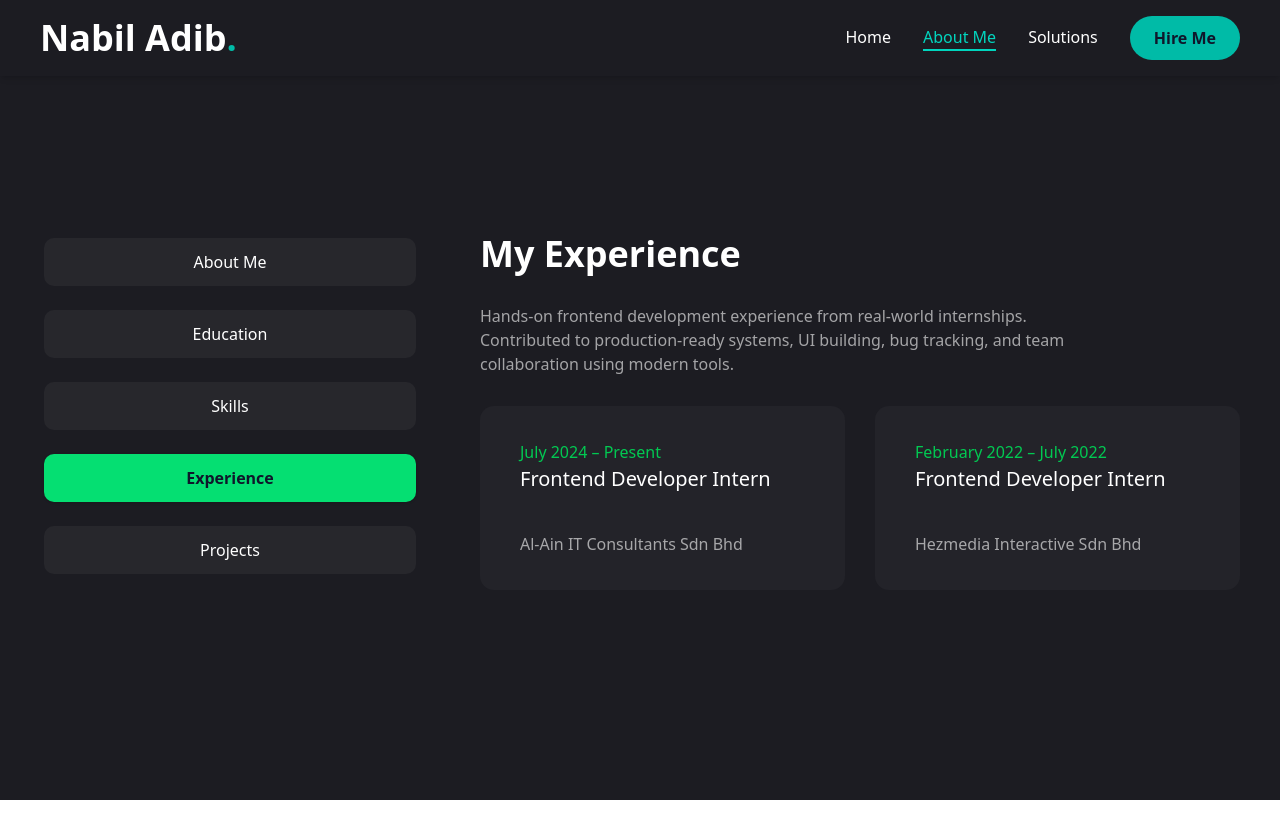
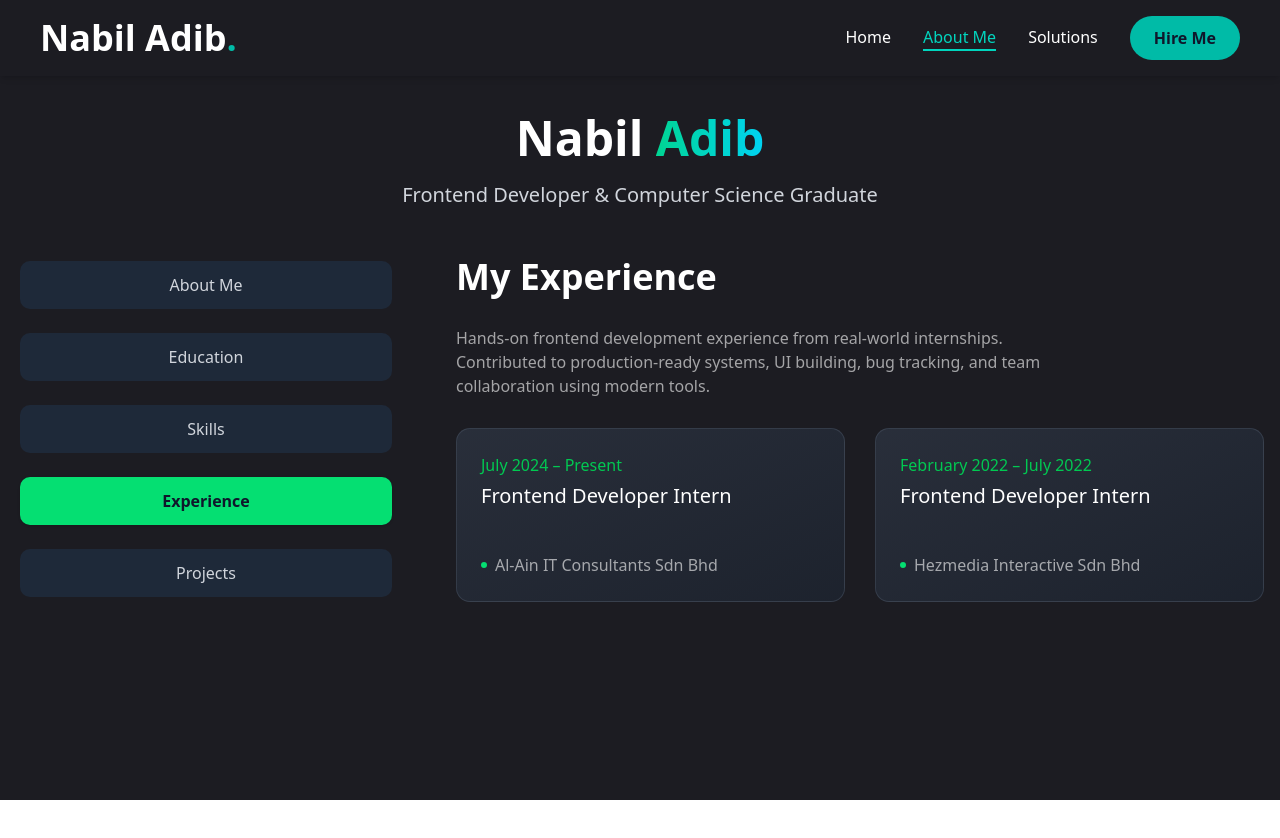
Before and after one commit to nebneb97/nabil-portfolio, a Next.js app: page /resume in a window 1280 px wide. Shown: the top 838 px of the page. Built offline with nearby package versions, Linux system fonts and the light colour scheme.

Commit message:
change layout style to resume page

```diff
--- a/app/page.jsx
+++ b/app/page.jsx
@@ -10,7 +10,7 @@ import HomeResumeProjects from "@/components/HomeResumeProjects";
 const Home = () => {
   return (
     <section className="m:max-h-screen flex items-center justify-center">
-      <div className="container mx-auto h-full px-4 xl:px-30 xl:mt-10">
+      <div className="container mx-auto h-full px-4 xl:px-30 xl:mt-15">
         <div className="flex flex-col xl:flex-row items-center justify-between gap-12 xl:gap-15 py-8 xl:py-15">
           {/*Text*/}
           <div className="text-center xl:text-left order-2 xl:order-none space-y-4">
--- a/app/resume/page.jsx
+++ b/app/resume/page.jsx
@@ -1,7 +1,6 @@
 "use client";
 
 import { FaHtml5, FaCss3, FaJs, FaReact, FaNodeJs } from "react-icons/fa";
-
 import {
   SiNextdotjs,
   SiTailwindcss,
@@ -10,8 +9,19 @@ import {
   SiFlutter,
   SiTypescript,
 } from "react-icons/si";
+import { motion } from "framer-motion";
+import Link from "next/link";
+import { Tabs, TabsContent, TabsList, TabsTrigger } from "@/components/ui/tabs";
+import {
+  Tooltip,
+  TooltipProvider,
+  TooltipTrigger,
+  TooltipContent,
+} from "@/components/ui/tooltip";
+import { ScrollArea } from "@/components/ui/scroll-area";
+import { Button } from "@/components/ui/button";
 
-//resume data
+// Resume data
 const about = {
   title: "About Me",
   description:
@@ -26,7 +36,6 @@ const about = {
   ],
 };
 
-//experience data
 const experience = {
   icon: "/assets/resume/badge.svg",
   title: "My Experience",
@@ -46,10 +55,9 @@ const experience = {
   ],
 };
 
-//education data
 const education = {
   icon: "/assets/resume/cap.svg",
-  title: "My education",
+  title: "My Education",
   description:
     "Completed a Computer Science degree specializing in Netcentric Computing. Coursework covered web/mobile development, cybersecurity, and network systems.",
   items: [
@@ -67,9 +75,8 @@ const education = {
   ],
 };
 
-//skills data
 const skills = {
-  title: "My skills",
+  title: "My Skills",
   description:
     "Experienced with modern web and mobile development tools. Skilled in frontend architecture, UI frameworks, and collaborative development workflows.",
   skillList: [
@@ -82,21 +89,34 @@ const skills = {
     { icon: <FaNodeJs />, name: "Node.js" },
     { icon: <SiFirebase />, name: "Firebase" },
     { icon: <SiPrisma />, name: "Prisma" },
+    { icon: <SiFlutter />, name: "Flutter" },
+    { icon: <SiTypescript />, name: "TypeScript" },
   ],
 };
 
-import { Tabs, TabsContent, TabsList, TabsTrigger } from "@/components/ui/tabs";
-
-import {
-  Tooltip,
-  TooltipProvider,
-  TooltipTrigger,
-  TooltipContent,
-} from "@/components/ui/tooltip";
-import { ScrollArea } from "@/components/ui/scroll-area";
-import { Button } from "@/components/ui/button";
-import Link from "next/link";
-import { motion } from "framer-motion";
+const projects = [
+  {
+    title: "Cloud-based Software Testing Platform",
+    description:
+      "A platform to request and manage software testing tasks with real-time status and role-based control.",
+    technologies: [
+      <SiNextdotjs title="Next.js" key="nextjs" />,
+      <FaReact title="React" key="react" />,
+      <SiPrisma title="Prisma" key="prisma" />,
+      <SiTailwindcss title="Tailwind CSS" key="tailwind" />,
+      <SiTypescript title="TypeScript" key="ts" />,
+    ],
+  },
+  {
+    title: "Equip&Go Rental App",
+    description:
+      "A mobile app for renting outdoor activity equipment based on user location and availability.",
+    technologies: [
+      <SiFlutter title="Flutter" key="flutter" />,
+      <SiFirebase title="Firebase" key="firebase" />,
+    ],
+  },
+];
 
 const Resume = () => {
   return (
@@ -104,26 +124,50 @@ const Resume = () => {
       initial={{ opacity: 0 }}
       animate={{
         opacity: 1,
-        transition: { delay: 2.4, duration: 0.4, ease: "easeIn" },
+        transition: { delay: 0.2, duration: 0.2, ease: "easeIn" },
       }}
-      className="min-h-[90vh] flex items-center justify-center py-12 xl:py-0 px-4 xl:px-10 xl:mt-40"
+      className="min-h-screen  from-gray-900 via-gray-800 to-emerald-900/20 py-8"
     >
-      <div className="container mx-">
+      <div className="lg:mt-20 container mx-auto px-4 max-w-7xl">
+        {/* Header Section */}
+        <div className="text-center mb-12">
+          <h1 className="text-4xl md:text-5xl font-bold text-white mb-4">
+            Nabil <span className="text-transparent bg-clip-text bg-gradient-to-r from-emerald-400 to-cyan-400">Adib</span>
+          </h1>
+          <p className="text-xl text-gray-300 mb-6">Frontend Developer & Computer Science Graduate</p>
+        </div>
+
+        {/* Navigation Tabs */}
         <Tabs
           defaultValue="experience"
           className="flex flex-col xl:flex-row gap-[60px]"
         >
           <TabsList className="flex flex-col w-full max-w-[380px] mx-auto xl:mx-0 gap-6">
-            <TabsTrigger value="about">About Me</TabsTrigger>
-            <TabsTrigger value="education">Education</TabsTrigger>
-            <TabsTrigger value="skills">Skills</TabsTrigger>
-            <TabsTrigger value="experience">Experience</TabsTrigger>
-            <TabsTrigger value="projects">Projects</TabsTrigger>
+            <TabsTrigger value="about"
+              className="bg-gray-800 text-gray-300 hover:bg-gray-700 hover:text-white px-6 py-3 rounded-lg font-medium transition-all duration-300">
+              About Me
+            </TabsTrigger>
+            <TabsTrigger value="education"
+              className="bg-gray-800 text-gray-300 hover:bg-gray-700 hover:text-white px-6 py-3 rounded-lg font-medium transition-all duration-300">
+              Education
+            </TabsTrigger>
+            <TabsTrigger value="skills"
+              className="bg-gray-800 text-gray-300 hover:bg-gray-700 hover:text-white px-6 py-3 rounded-lg font-medium transition-all duration-300">
+              Skills
+            </TabsTrigger>
+            <TabsTrigger value="experience"
+              className="bg-gray-800 text-gray-300 hover:bg-gray-700 hover:text-white px-6 py-3 rounded-lg font-medium transition-all duration-300">
+              Experience
+            </TabsTrigger>
+            <TabsTrigger value="projects"
+              className="bg-gray-800 text-gray-300 hover:bg-gray-700 hover:text-white px-6 py-3 rounded-lg font-medium transition-all duration-300">
+              Projects
+            </TabsTrigger>
           </TabsList>
 
-          {/*content*/}
+          {/* Content */}
           <div className="min-h-[70vh] w-full">
-            {/* experience */}
+            {/* Experience */}
             <TabsContent value="experience" className="w-full">
               <div className="flex flex-col gap-[30px] text-center xl:text-left">
                 <h3 className="text-4xl font-bold">{experience.title}</h3>
@@ -132,11 +176,10 @@ const Resume = () => {
                 </p>
                 <ScrollArea className="h-[400px]">
                   <ul className="grid grid-cols-1 lg:grid-cols-2 gap-[30px]">
-                    {experience.items.map((item, index) => {
-                      return (
+                    {experience.items.map((item, index) => (
                       <li
                         key={index}
-                          className="bg-[#232329] h-[184px] py-6 px-10 rounded-xl flex flex-col justify-center items-center lg:items-start gap-1"
+                        className="bg-gradient-to-br from-gray-700/50 to-gray-800/50 rounded-xl p-6 border border-gray-600/50 flex flex-col justify-center items-center lg:items-start gap-2"
                       >
                         <span className="text-green-500">
                           {item.duration}
@@ -144,20 +187,18 @@ const Resume = () => {
                         <h3 className="text-xl max-w-[260px] min-h-[60px] text-center lg:text-left">
                           {item.position}
                         </h3>
-                          <div>
-                            {/*dot*/}
-                            <span className="w-[6px] h-[6px] rounded-full bg-green-400"></span>
+                        <div className="flex items-center gap-2">
+                          <span className="w-[6px] h-[6px] rounded-full bg-green-400" />
                           <p className="text-white/60">{item.company}</p>
                         </div>
                       </li>
-                      );
-                    })}
+                    ))}
                   </ul>
                 </ScrollArea>
               </div>
             </TabsContent>
 
-            {/*projects */}
+            {/* Projects */}
             <TabsContent value="projects" className="w-full">
               <div className="flex flex-col gap-[30px] text-center xl:text-left">
                 <h3 className="text-4xl font-bold">Projects</h3>
@@ -166,40 +207,24 @@ const Resume = () => {
                   internships and academic work.
                 </p>
                 <ul className="grid grid-cols-1 lg:grid-cols-2 gap-[30px]">
-                  <li className="bg-[#232329] p-6 rounded-xl flex flex-col gap-4">
+                  {projects.map((project, idx) => (
+                    <li key={idx} className="bg-gradient-to-br from-gray-700/50 to-gray-800/50 rounded-xl p-6 border border-gray-600/50 flex flex-col gap-4">
                       <h4 className="text-xl font-semibold text-green-400">
-                      Cloud-based Software Testing Platform
+                        {project.title}
                       </h4>
                       <p className="text-white/70 text-sm">
-                      A platform to request and manage software testing tasks
-                      with real-time status and role-based control.
+                        {project.description}
                       </p>
                       <div className="flex flex-wrap gap-2 text-xl text-green-500">
-                      <SiNextdotjs title="Next.js" />
-                      <FaReact title="React" />
-                      <SiPrisma title="Prisma" />
-                      <SiTailwindcss title="Tailwind" />
-                      <SiTypescript title="TypeScript" />
+                        {project.technologies}
                       </div>
                     </li>
-                  <li className="bg-[#232329] p-6 rounded-xl flex flex-col gap-4">
-                    <h4 className="text-xl font-semibold text-green-400">
-                      Equip&Go Rental App
-                    </h4>
-                    <p className="text-white/70 text-sm">
-                      A mobile app for renting outdoor activity equipment based
-                      on user location and availability.
-                    </p>
-                    <div className="flex flex-wrap gap-2 text-xl text-green-500">
-                      <SiFlutter title="Flutter" />
-                      <SiFirebase title="Firebase" />
-                    </div>
-                  </li>
+                  ))}
                 </ul>
               </div>
             </TabsContent>
 
-            {/*education */}
+            {/* Education */}
             <TabsContent value="education" className="w-full">
               <div className="flex flex-col gap-[30px] text-center xl:text-left">
                 <h3 className="text-4xl font-bold">{education.title}</h3>
@@ -208,30 +233,25 @@ const Resume = () => {
                 </p>
                 <ScrollArea className="h-[400px]">
                   <ul className="grid grid-cols-1 lg:grid-cols-2 gap-[30px]">
-                    {education.items.map((item, index) => {
-                      return (
+                    {education.items.map((item, index) => (
                       <li
                         key={index}
-                          className="bg-[#232329] h-[184px] py-6 px-10 rounded-xl flex flex-col justify-center items-center lg:items-start gap-1"
+                        className="bg-gradient-to-br from-gray-700/50 to-gray-800/50 rounded-xl p-6 border border-gray-600/50 flex flex-col justify-center items-center lg:items-start gap-2"
                       >
                         <span className="text-green-500">{item.degree}</span>
-                          <h3 className="text-xl max-w-[260px] min-h-[60px] text-center lg:text-left">
-                            {item.position}
-                          </h3>
-                          <div>
-                            {/*dot*/}
-                            <span className="w-[6px] h-[6px] rounded-full bg-green-400"></span>
+                        <span className="text-white/60">{item.duration}</span>
+                        <div className="flex items-center gap-2">
+                          <span className="w-[6px] h-[6px] rounded-full bg-green-400" />
                           <p className="text-white/60">{item.institution}</p>
                         </div>
                       </li>
-                      );
-                    })}
+                    ))}
                   </ul>
                 </ScrollArea>
               </div>
             </TabsContent>
 
-            {/*skills */}
+            {/* Skills */}
             <TabsContent value="skills" className="w-full">
               <div className="flex flex-col gap-[30px] text-center xl:text-left">
                 <h3 className="text-4xl font-bold">{skills.title}</h3>
@@ -239,12 +259,11 @@ const Resume = () => {
                   {skills.description}
                 </p>
                 <ul className="grid grid-cols-2 sm:grid-cols-3 md:grid-cols-4 gap-4 xl:gap-[30px]">
-                  {skills.skillList.map((skill, index) => {
-                    return (
+                  {skills.skillList.map((skill, index) => (
                     <li key={index}>
                       <TooltipProvider delayDuration={100}>
                         <Tooltip>
-                            <TooltipTrigger className="w-full h-[150px] bg-[#232339] rounded-xl flex justify-center items-center group">
+                          <TooltipTrigger className="w-full h-[150px] bg-gradient-to-br from-gray-700/50 to-gray-800/50 rounded-xl flex justify-center items-center group border border-gray-600/50">
                             <div className="text-6xl group-hover:text-green-500 transition-all duration-300">
                               {skill.icon}
                             </div>
@@ -255,13 +274,12 @@ const Resume = () => {
                         </Tooltip>
                       </TooltipProvider>
                     </li>
-                    );
-                  })}
+                  ))}
                 </ul>
               </div>
             </TabsContent>
 
-            {/*about me*/}
+            {/* About Me */}
             <TabsContent value="about" className="w-full">
               <div className="flex flex-col gap-[30px] text-center xl:text-left">
                 <h3 className="text-4xl font-bold">{about.title}</h3>
@@ -297,7 +315,6 @@ const Resume = () => {
               </div>
               <div className="mt-10 text-center xl:text-left">
                 <Link href="/assets/RESUME NABIL ADIB.pdf" target="_blank" rel="noopener noreferrer">
-                  {/* Button to view resume */}
                   <Button className="uppercase text-sm">
                     <span>My Resume</span>
                   </Button>
--- a/app/solutions/page.jsx
+++ b/app/solutions/page.jsx
@@ -123,7 +123,7 @@ const Solutions = () => {
     >
       <div className="container mx-auto">
         {/* Solutions Section Title */}
-        <h2 className="text-3xl font-bold text-center text-white py-10">
+        <h2 className="xl:text-[42px] font-bold text-center text-white py-10 xl:mb-15">
           What I Offer
         </h2>
         <div className="mb-24">
@@ -162,7 +162,7 @@ const Solutions = () => {
         </div>
 
         {/* Projects Section Title */}
-        <h2 className="text-2xl sm:text-3xl font-bold text-center text-white mt-16 sm:mt-24 mb-6 sm:mb-8">
+        <h2 className="xl:text-[42px] sm:text-3xl font-bold text-center text-white mt-16 sm:mt-24 mb-6 sm:mb-8 xl:mb-15">
           Recent Projects
         </h2>
 
```
Also changed, not shown: components/HomeResumeProjects.jsx (+24 -9 lines), 1 other file (tests, documents, lock files or other folders). Lines whose indentation alone changed are shown as unchanged.
